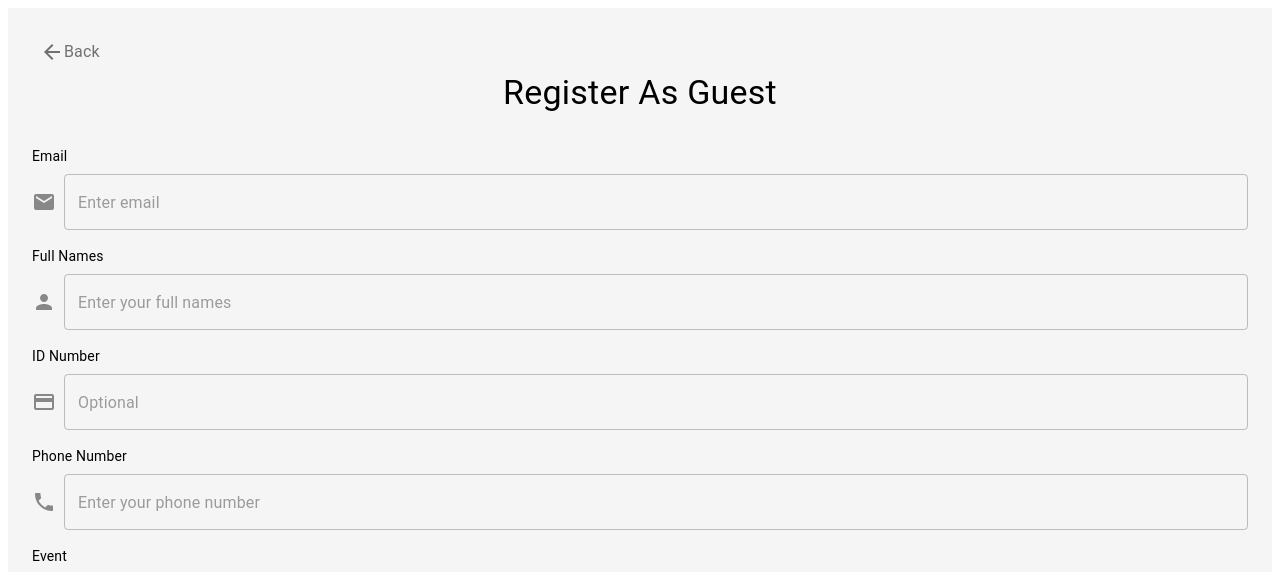
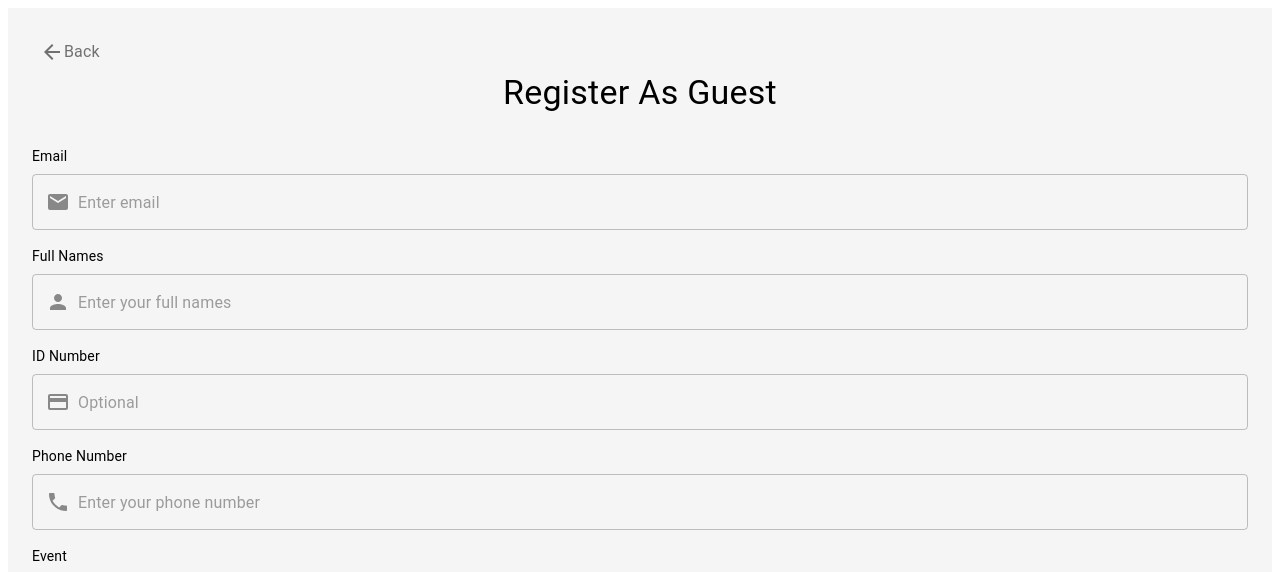
Before and after one commit to Soweto-CodeTribe/TimesheetGuestRegisterForm, a React (Create React App) app: page / in a window 1280 px wide. Shown: the top 572 px of the page. Built offline with nearby package versions, Linux system fonts and the light colour scheme.

Commit message:
guestregister updated

```diff
--- a/src/GuestRegisterScreen.js
+++ b/src/GuestRegisterScreen.js
@@ -9,6 +9,7 @@ import {
   FormControlLabel,
   CircularProgress,
   IconButton,
+  InputAdornment,
 } from '@mui/material';
 import {
   ArrowBack,
@@ -119,37 +120,45 @@ const GuestRegisterScreen = () => {
       <Typography variant="body2" sx={{ marginBottom: 1 }}>
         Email
       </Typography>
-      <Box sx={{ display: 'flex', alignItems: 'center', marginBottom: 2 }}>
-        <Email sx={{ marginRight: 1, color: '#888' }} />
       <TextField
         fullWidth
         placeholder="Enter email"
         value={email}
         onChange={(e) => setEmail(e.target.value)}
         type="email"
+        InputProps={{
+          startAdornment: (
+            <InputAdornment position="start">
+              <Email sx={{ color: '#888' }} />
+            </InputAdornment>
+          ),
+        }}
+        sx={{ marginBottom: 2 }}
       />
-      </Box>
 
       {/* Full Names Input */}
       <Typography variant="body2" sx={{ marginBottom: 1 }}>
         Full Names
       </Typography>
-      <Box sx={{ display: 'flex', alignItems: 'center', marginBottom: 2 }}>
-        <Person sx={{ marginRight: 1, color: '#888' }} />
       <TextField
         fullWidth
         placeholder="Enter your full names"
         value={fullNames}
         onChange={(e) => setFullNames(e.target.value)}
+        InputProps={{
+          startAdornment: (
+            <InputAdornment position="start">
+              <Person sx={{ color: '#888' }} />
+            </InputAdornment>
+          ),
+        }}
+        sx={{ marginBottom: 2 }}
       />
-      </Box>
 
       {/* ID Number Input */}
       <Typography variant="body2" sx={{ marginBottom: 1 }}>
         ID Number
       </Typography>
-      <Box sx={{ display: 'flex', alignItems: 'center', marginBottom: 2 }}>
-        <CreditCard sx={{ marginRight: 1, color: '#888' }} />
       <TextField
         fullWidth
         placeholder="Optional"
@@ -157,15 +166,20 @@ const GuestRegisterScreen = () => {
         onChange={(e) => setIdNumber(e.target.value)}
         type="number"
         inputProps={{ maxLength: 13 }}
+        InputProps={{
+          startAdornment: (
+            <InputAdornment position="start">
+              <CreditCard sx={{ color: '#888' }} />
+            </InputAdornment>
+          ),
+        }}
+        sx={{ marginBottom: 2 }}
       />
-      </Box>
 
       {/* Phone Number Input */}
       <Typography variant="body2" sx={{ marginBottom: 1 }}>
         Phone Number
       </Typography>
-      <Box sx={{ display: 'flex', alignItems: 'center', marginBottom: 2 }}>
-        <Phone sx={{ marginRight: 1, color: '#888' }} />
       <TextField
         fullWidth
         placeholder="Enter your phone number"
@@ -173,8 +187,15 @@ const GuestRegisterScreen = () => {
         onChange={(e) => setPhoneNumber(e.target.value)}
         type="tel"
         inputProps={{ maxLength: 10 }}
+        InputProps={{
+          startAdornment: (
+            <InputAdornment position="start">
+              <Phone sx={{ color: '#888' }} />
+            </InputAdornment>
+          ),
+        }}
+        sx={{ marginBottom: 2 }}
       />
-      </Box>
 
       {/* Event Dropdown */}
       <Typography variant="body2" sx={{ marginBottom: 1 }}>
```
Lines whose indentation alone changed are shown as unchanged.
